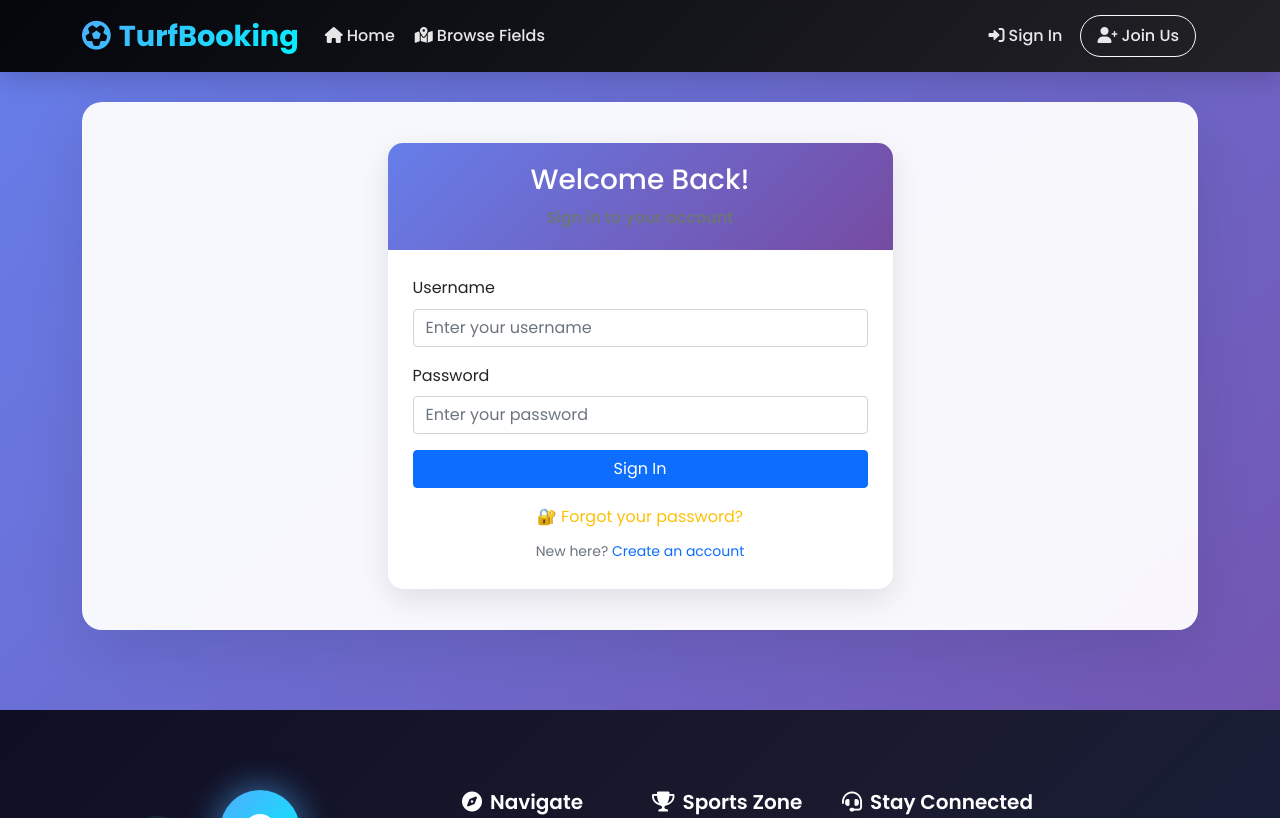
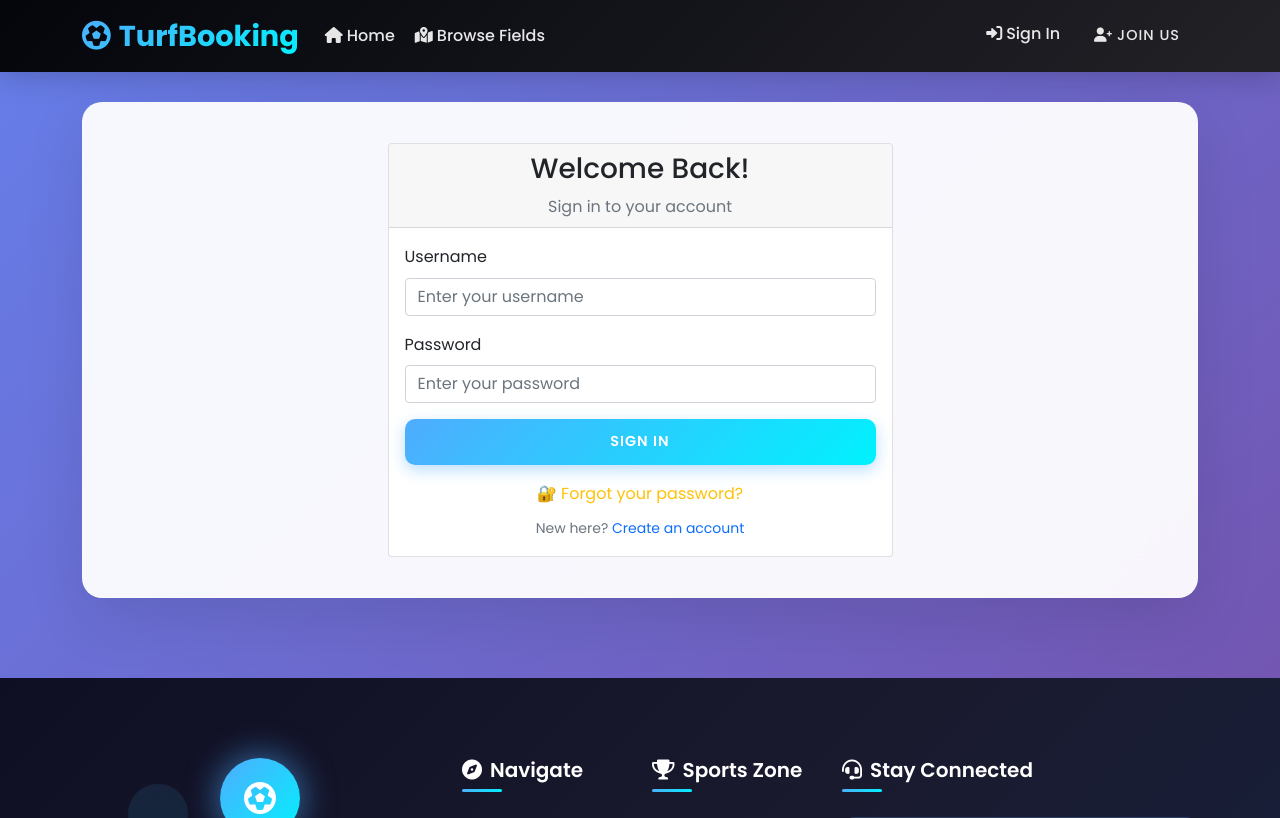
Before and after one commit to ENiGMA-101/Arena-Finder_book-my-field, a Django app: template accounts/templates/accounts/login.html in a window 1280 px wide. Shown: the top 818 px of the page. Run offline with Django 4.2, Linux system fonts and the light colour scheme; the template is opened without the code that fills it, so the values that code supplies are empty.

Commit message:
Refactor button styles and add hover animations
Updated button styles and added hover effects.

```diff
--- a/static/css/style.css
+++ b/static/css/style.css
@@ -64,37 +64,69 @@ body {
     border: 1px solid rgba(255, 255, 255, 0.2);
 }
 
-/* Card Styles */
-.card {
+/* Button Styles */
+.btn {
     border: none;
-    border-radius: 15px;
-    box-shadow: 0 10px 30px rgba(0, 0, 0, 0.1);
+    border-radius: 10px;
+    font-weight: 600;
+    padding: 12px 30px;
     transition: all 0.3s ease;
+    text-transform: uppercase;
+    letter-spacing: 1px;
+    font-size: 0.9rem;
+    position: relative;
     overflow: hidden;
-    background: white;
 }
 
-.card:hover {
-    transform: translateY(-10px);
-    box-shadow: 0 20px 40px rgba(0, 0, 0, 0.15);
+.btn:before {
+    content: '';
+    position: absolute;
+    top: 0;
+    left: -100%;
+    width: 100%;
+    height: 100%;
+    background: linear-gradient(90deg, transparent, rgba(255, 255, 255, 0.2), transparent);
+    transition: all 0.5s;
 }
 
-.card-header {
-    background: linear-gradient(135deg, #667eea, #764ba2);
-    color: white;
-    border: none;
-    padding: 20px;
-    font-weight: 600;
+.btn:hover:before {
+    left: 100%;
 }
 
-.card-body {
-    padding: 25px;
+.btn-primary {
+    background: linear-gradient(135deg, #4facfe 0%, #00f2fe 100%);
+    color: white;
+    box-shadow: 0 5px 15px rgba(79, 172, 254, 0.4);
 }
 
-.card-img-top {
-    transition: all 0.3s ease;
+.btn-primary:hover {
+    background: linear-gradient(135deg, #00f2fe 0%, #4facfe 100%);
+    box-shadow: 0 8px 25px rgba(79, 172, 254, 0.6);
+    transform: translateY(-2px);
 }
 
-.card:hover .card-img-top {
-    transform: scale(1.05);
+.btn-secondary {
+    background: linear-gradient(135deg, #667eea 0%, #764ba2 100%);
+    color: white;
+    box-shadow: 0 5px 15px rgba(102, 126, 234, 0.4);
 }
+
+.btn-success {
+    background: linear-gradient(135deg, #4ecdc4 0%, #44a08d 100%);
+    color: white;
+}
+
+.btn-danger {
+    background: linear-gradient(135deg, #fd746c 0%, #ff9068 100%);
+    color: white;
+}
+
+.btn-warning {
+    background: linear-gradient(135deg, #f093fb 0%, #f5576c 100%);
+    color: white;
+}
+
+.btn-info {
+    background: linear-gradient(135deg, #4facfe 0%, #00f2fe 100%);
+    color: white;
+}
```
